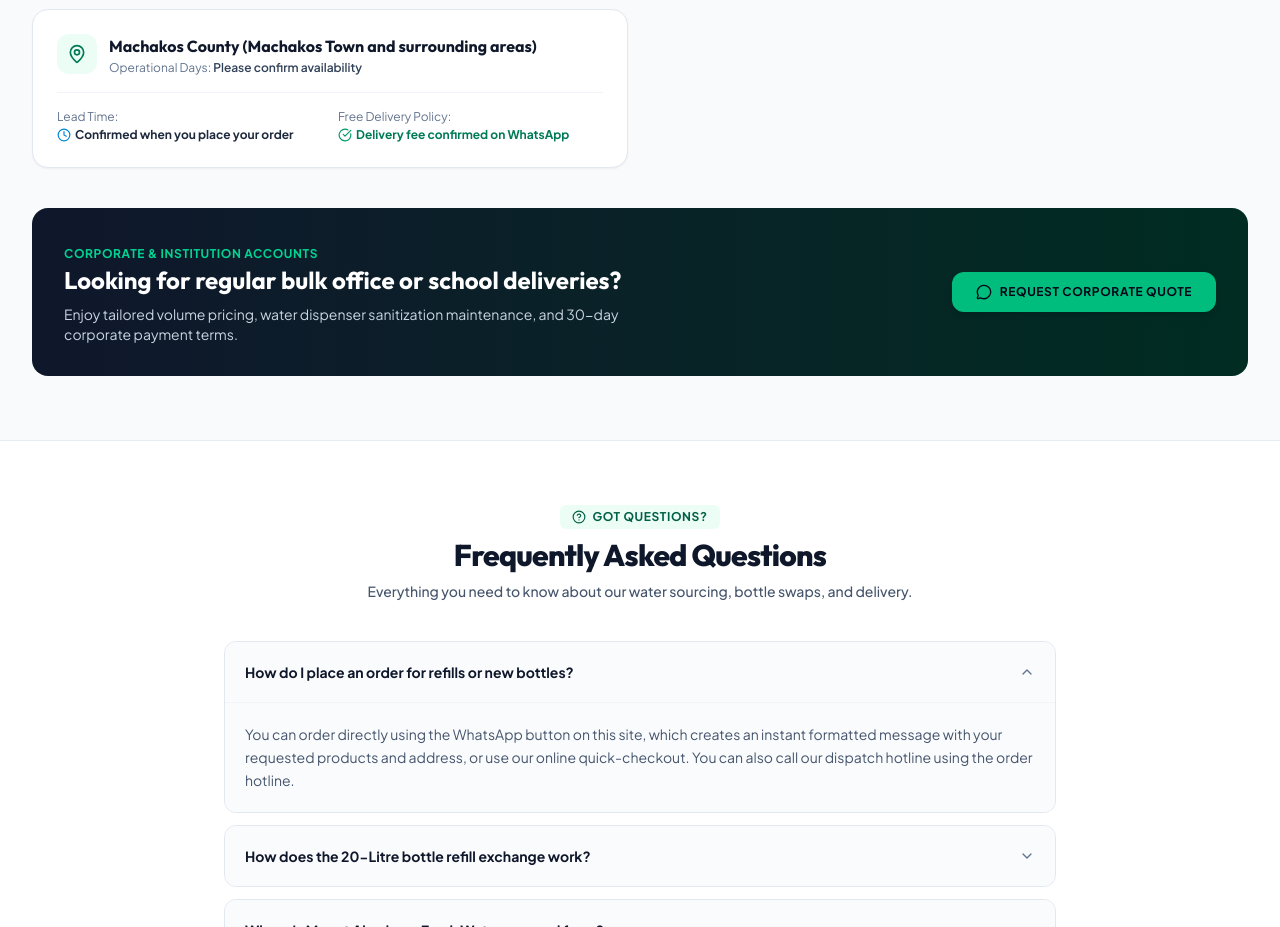
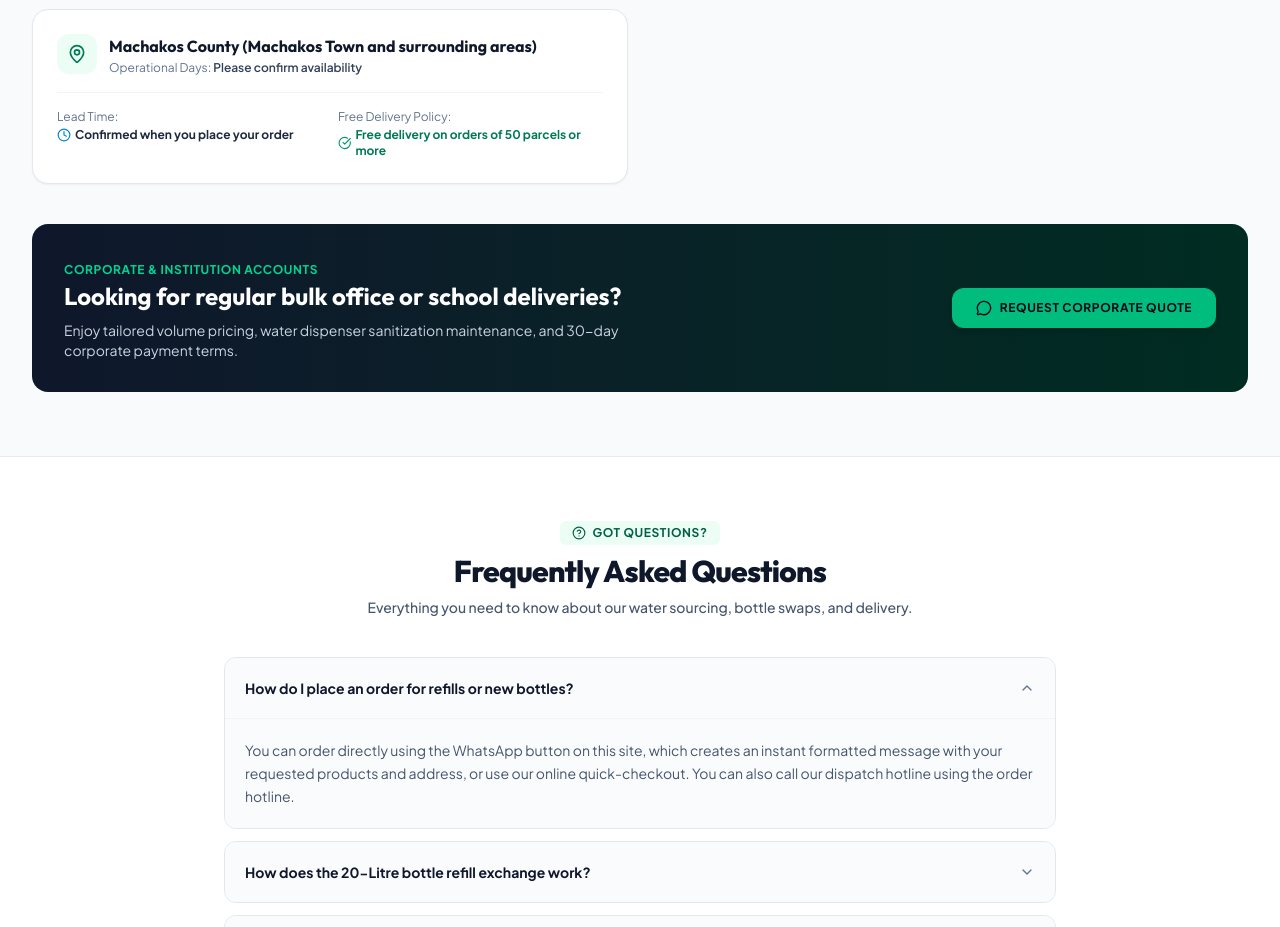
Before and after one commit to yobi369/Abaderes, a React (Vite) app: page / in a window 1280 px wide. Shown: the part 5500-6427 px from the top of the page. Built offline with nearby package versions, Linux system fonts and the light colour scheme.

Commit message:
Set free delivery threshold at 50 parcels

```diff
--- a/src/data/waterData.ts
+++ b/src/data/waterData.ts
@@ -142,7 +142,7 @@ export const DELIVERY_ZONES: DeliveryZone[] = [
   {
     area: 'Machakos County (Machakos Town and surrounding areas)',
     leadTime: 'Confirmed when you place your order',
-    minOrderFree: 'Delivery fee confirmed on WhatsApp',
+    minOrderFree: 'Free delivery on orders of 50 parcels or more',
     days: 'Please confirm availability',
   },
 ];
@@ -193,6 +193,6 @@ export const FAQS = [
   },
   {
     question: 'What is the delivery turnaround time and fee?',
-    answer: 'Our current service area is around Machakos, Machakos County. Share your estate or delivery pin on WhatsApp so the team can confirm availability, delivery timing, and any delivery fee before you place the order.'
+    answer: 'Free delivery is available on orders of 50 parcels or more within the confirmed delivery area. For orders below 50 parcels, share your estate or delivery pin on WhatsApp so the team can confirm availability, delivery timing, and the delivery fee before you place the order.'
   }
 ];
```
